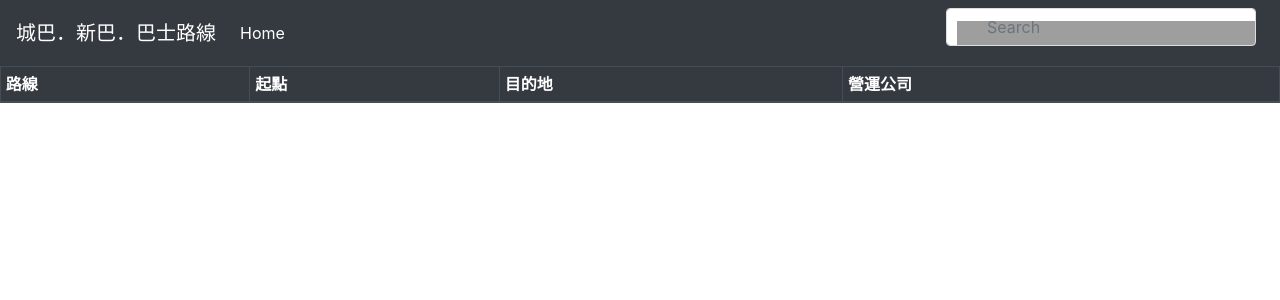
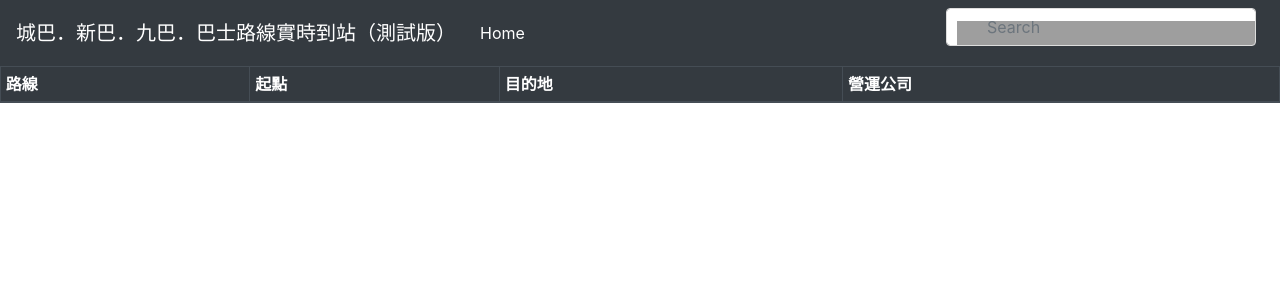
Before and after one commit to codylo/BusDev, a Flask app: template templates/bus_all_routes.html in a window 1280 px wide. Shown: the top 300 px of the page. Run offline with Flask 2, Linux system fonts and the light colour scheme; the template is opened without the code that fills it, so the values that code supplies are empty; some libraries are stand-ins or nearby versions; grey boxes are pictures that could not be loaded.

Commit message:
Add experimental support for KMB route. Further testing needed, certain KMB route might have issue.

```diff
--- a/app.py
+++ b/app.py
@@ -12,7 +12,7 @@ def entrance():
 def route_inout(company, route):
     bus_route_inbound = bus_main.bus_main(company, route, "inbound")
     bus_route_outbound = bus_main.bus_main(company, route, "outbound")
-    return render_template("bus_route_inout.html", route=bus_route_outbound.route, route_inbound=bus_route_inbound.get_bus_stop(), route_outbound=bus_route_outbound.get_bus_stop())
+    return render_template("bus_route_inout.html", company_tc=bus_route_outbound.company_tc, route=bus_route_outbound.route, route_inbound=bus_route_inbound.get_bus_stop(), route_outbound=bus_route_outbound.get_bus_stop())
 
 @app.route('/<company>/<route>/<direction>/<stop_code>/')
 def eta(company, route, direction, stop_code):
--- a/bus_main.py
+++ b/bus_main.py
@@ -12,8 +12,8 @@ from datetime import *
 BASE_URL = "rt.data.gov.hk"
 BASE_URL_KMB = "data.etabus.gov.hk"
 
-# folder_prefix = "bus_data"
-folder_prefix = "/home/bus_data"
+folder_prefix = "bus_data"
+# folder_prefix = "/home/bus_data"
 
 
 
@@ -128,11 +128,16 @@ class bus_main:
             self.URL_COMPANY = "citybus-nwfb"
             self.URL_APPEND = ""
             self.URL_COMPANY2 = company
+            if company == "ctb":
+                self.company_tc = "城巴"
+            elif company == "nwfb":
+                self.company_tc = "新巴"
         else:
             self.BASE_URL = "data.etabus.gov.hk"
             self.URL_COMPANY = "kmb"
             self.URL_APPEND = "1"
             self.URL_COMPANY2 = ""
+            self.company_tc = "九巴"
         self.conn = http.client.HTTPSConnection(self.BASE_URL)
         self.eta = {}
         self.updatetime = datetime.now()
--- a/templates/bus_all_routes.html
+++ b/templates/bus_all_routes.html
@@ -87,7 +87,7 @@
 
 <body>
   <nav class="navbar navbar-expand navbar-dark bg-dark">
-    <a class="navbar-brand" href="#">城巴．新巴．巴士路線</a>
+    <a class="navbar-brand" href="#">城巴．新巴．九巴．巴士路線實時到站（測試版）</a>
     <button class="navbar-toggler" type="button" data-toggle="collapse" data-target="#navbarSupportedContent"
       aria-controls="navbarSupportedContent" aria-expanded="false" aria-label="Toggle navigation">
       <span class="navbar-toggler-icon"></span>
--- a/templates/bus_eta.html
+++ b/templates/bus_eta.html
@@ -41,7 +41,7 @@
 
 <body>
   <nav class="navbar navbar-expand navbar-dark bg-dark">
-    <a class="navbar-brand" href="../../../../../">到站時間</a>
+    <a class="navbar-brand" href="../../../../../">城巴．新巴．九巴．巴士路線實時到站（測試版）</a>
     <button class="navbar-toggler" type="button" data-toggle="collapse" data-target="#navbarSupportedContent"
       aria-controls="navbarSupportedContent" aria-expanded="false" aria-label="Toggle navigation">
       <span class="navbar-toggler-icon"></span>
--- a/templates/bus_route_inout.html
+++ b/templates/bus_route_inout.html
@@ -15,7 +15,7 @@
 
 <body>
   <nav class="navbar navbar-expand navbar-dark bg-dark">
-    <a class="navbar-brand" href="/bus/">路線 {{route}} 到站時間</a>
+    <a class="navbar-brand" href="/bus/">路線{{company_tc}} {{route}} 到站時間</a>
     <button class="navbar-toggler" type="button" data-toggle="collapse" data-target="#navbarSupportedContent"
       aria-controls="navbarSupportedContent" aria-expanded="false" aria-label="Toggle navigation">
       <span class="navbar-toggler-icon"></span>
```
